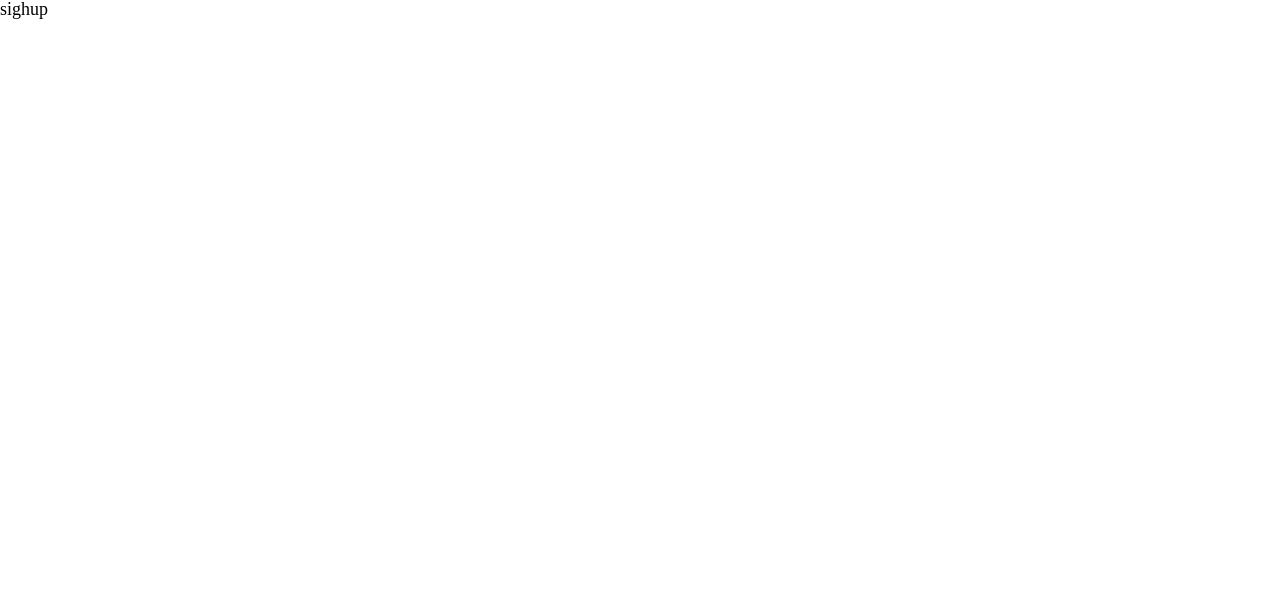
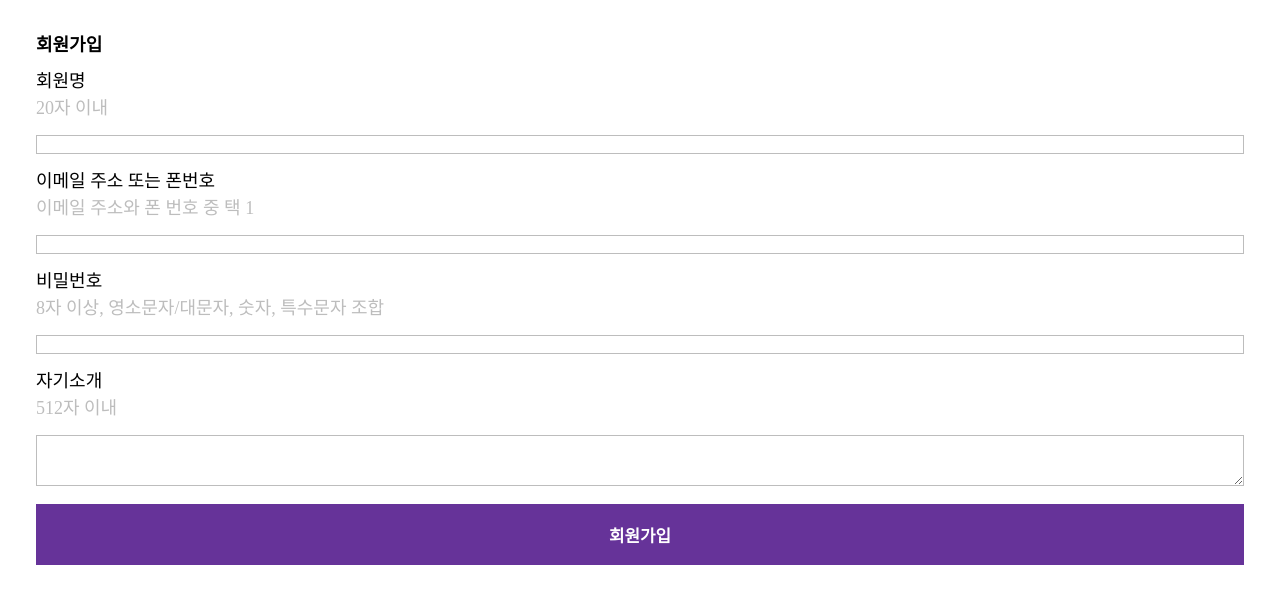
Before and after one commit to Lee-Seonghyun316/FE-features, a React (Create React App) app: page /sign-up in a window 1280 px wide. Shown: the top 604 px of the page. Built offline with nearby package versions, Linux system fonts and the light colour scheme.

Commit message:
Feat: form 생성

```diff
--- a/package.json
+++ b/package.json
@@ -43,5 +43,8 @@
   },
   "resolutions": {
     "styled-components": "^5"
+  },
+  "devDependencies": {
+    "prop-types": "^15.8.1"
   }
 }
--- /dev/null
+++ b/src/components/Message.jsx
@@ -0,0 +1,48 @@
+import React from 'react';
+import { FontAwesomeIcon } from '@fortawesome/react-fontawesome';
+import { faUser } from '@fortawesome/free-solid-svg-icons';
+import styled from 'styled-components';
+import PropTypes from 'prop-types';
+
+const Message = ({ text }) => {
+  return (
+    <Wrap>
+      <FontAwesomeIcon icon={faUser} /> {text}
+    </Wrap>
+  );
+};
+
+Message.propTypes = {
+  text: PropTypes.string,
+};
+
+Message.defaultProps = {
+  text: PropTypes.string,
+};
+
+export default React.memo(Message);
+
+const Wrap = styled.div`
+  position: absolute;
+  top: 2rem;
+  right: 0rem;
+  padding: 0.5rem 1rem;
+  border-radius: 2rem;
+  background-color: ${({ theme }) => theme.color.purple};
+  color: ${({ theme }) => theme.color.white};
+  opacity: 0;
+  animation: slide 1.5s linear;
+  @keyframes slide {
+    0% {
+      opacity: 0;
+    }
+    30%,
+    60% {
+      opacity: 1;
+      transform: translateX(-2rem);
+    }
+    100% {
+      opacity: 0;
+    }
+  }
+`;
--- a/src/components/SighUp.jsx
+++ b/src/components/SighUp.jsx
@@ -1,5 +1,117 @@
-import React from 'react';
+import React, { useState } from 'react';
+import styled, { css } from 'styled-components';
+import Message from './Message';
 
-const SighUp = (props) => <div>sighup</div>;
+const SighUp = () => {
+  const [input, setInput] = useState({
+    userName: '',
+    emailOrPhone: '',
+    password: '',
+    introduction: '',
+  });
+  const [message, setMessage] = useState('테스트');
+  const { userName, emailOrPhone, password, introduction } = input;
+  const handleChange = (e) => {
+    const { value, id } = e.target;
+    setInput({
+      ...input,
+      [id]: value,
+    });
+  };
+  const handleClickSignUp = (e) => {
+    e.preventDefault();
+  };
+  return (
+    <Wrap>
+      <Form action="submit">
+        <ProductName>회원가입</ProductName>
+        <Section>
+          <Title>회원명</Title>
+          <Label htmlFor="userName">
+            20자 이내
+            <Input type="text" id="userName" value={userName} onChange={handleChange} />
+          </Label>
+        </Section>
+        <Section>
+          <Title>이메일 주소 또는 폰번호</Title>
+          <Label htmlFor="emailOrPhone">
+            이메일 주소와 폰 번호 중 택 1
+            <Input type="text" id="emailOrPhone" value={emailOrPhone} onChange={handleChange} maxLength={20} />
+          </Label>
+        </Section>
+        <Section>
+          <Title>비밀번호</Title>
+          <Label htmlFor="password">
+            8자 이상, 영소문자/대문자, 숫자, 특수문자 조합
+            <Input type="password" id="password" value={password} onChange={handleChange} minLength={8} />
+          </Label>
+        </Section>
+        <Section>
+          <Title>자기소개</Title>
+          <Label htmlFor="introduction">
+            512자 이내
+            <Textarea name="introduction" id="introduction" cols="30" rows="3" maxLength={512} />
+          </Label>
+        </Section>
+        <RegisterButton onClick={handleClickSignUp}>회원가입</RegisterButton>
+      </Form>
+      {message && <Message text={message} />}
+    </Wrap>
+  );
+};
 
 export default SighUp;
+const Wrap = styled.div`
+  margin: auto;
+`;
+
+const Form = styled.form`
+  background-color: white;
+  display: flex;
+  flex-direction: column;
+  padding: 2rem;
+`;
+
+const Section = styled.div``;
+
+const ProductName = styled.h1`
+  font-weight: 700;
+  margin-bottom: 1rem;
+`;
+
+const Title = styled.h1`
+  margin-bottom: 0.5rem;
+`;
+
+const Label = styled.label`
+  display: flex;
+  flex-direction: column;
+  color: ${({ theme }) => theme.color.grey};
+`;
+
+const inputStyle = css`
+  border: 1px solid ${({ theme }) => theme.color.grey};
+  margin: 1rem 0;
+`;
+
+const Input = styled.input`
+  ${inputStyle}
+`;
+
+const Textarea = styled.textarea`
+  ${inputStyle}
+  :focus {
+    outline-style: none;
+  }
+`;
+
+const RegisterButton = styled.button`
+  background-color: rebeccapurple;
+  color: ${({ theme }) => theme.color.white};
+  cursor: pointer;
+  display: flex;
+  justify-content: center;
+  padding: 1rem;
+  font-weight: 700;
+  font-size: ${({ theme }) => theme.fontSize.xSmall};
+`;
--- a/src/theme.js
+++ b/src/theme.js
@@ -23,6 +23,7 @@ const color = {
   white: '#FFFFFF',
   lightGrey: '#eeeeee',
   grey: '#bdbdbd',
+  purple: '#663399',
 };
 
 const theme = {
```
